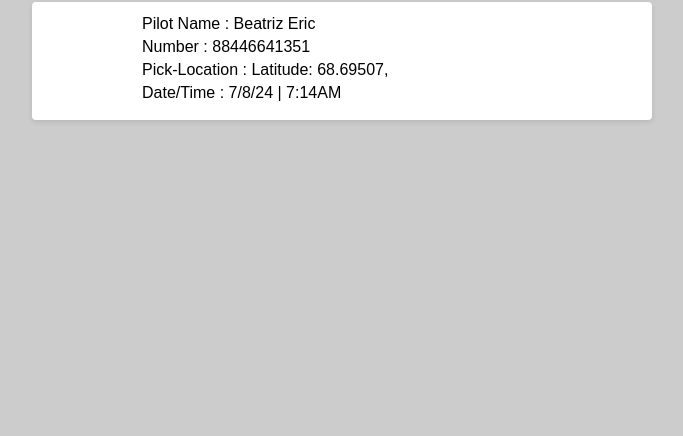
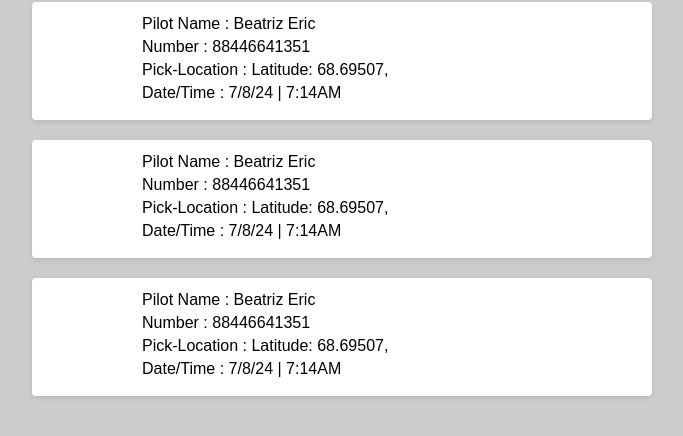
Before and after one commit to 3nobita/10k_driver, a plain HTML site: page index.html in a window 1280 px wide. Shown: the part 78-514 px from the top of the page, without its empty margins (298-981 px from the left). Drawn offline with Linux system fonts and the light colour scheme.

Commit message:
Update index.html

```diff
--- a/index.html
+++ b/index.html
@@ -65,6 +65,30 @@
                 </div>
         </form>
     </div>
+    <div id="form-container">
+        <form id="Driver-form" action="submit-info">
+
+
+                <div class="input-container">
+                    <label id="name-label" for="name">Pilot Name : Beatriz Eric</label>
+                    <label id="number-label" for="number">Number : 88446641351</label>
+                    <label id="Location-label" for="Location">Pick-Location : Latitude: 68.69507, </label>
+                    <label id="Date/Time-label" for="Date/Time">Date/Time : 7/8/24 | 7:14AM</label>
+                </div>
+        </form>
+    </div>
+    <div id="form-container">
+        <form id="Driver-form" action="submit-info">
+
+
+                <div class="input-container">
+                    <label id="name-label" for="name">Pilot Name : Beatriz Eric</label>
+                    <label id="number-label" for="number">Number : 88446641351</label>
+                    <label id="Location-label" for="Location">Pick-Location : Latitude: 68.69507, </label>
+                    <label id="Date/Time-label" for="Date/Time">Date/Time : 7/8/24 | 7:14AM</label>
+                </div>
+        </form>
+    </div>
 </body>
 
 </html>
```
